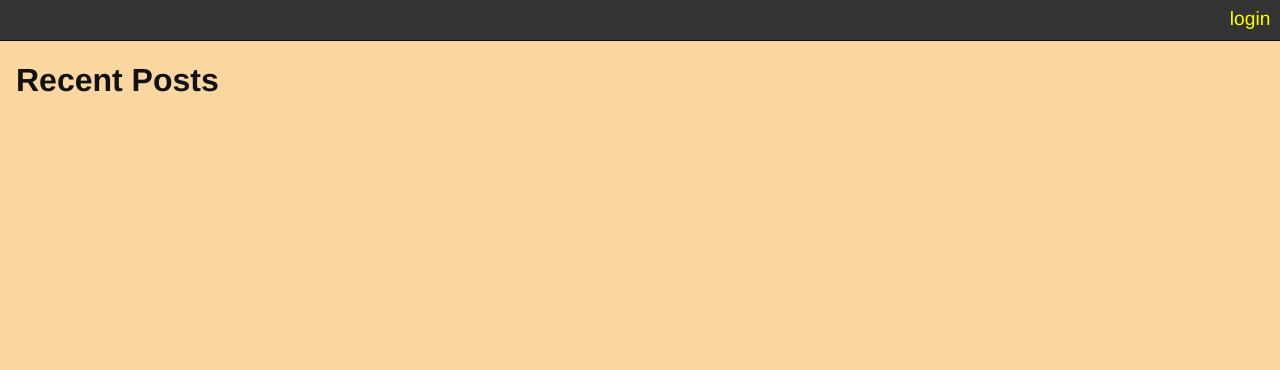
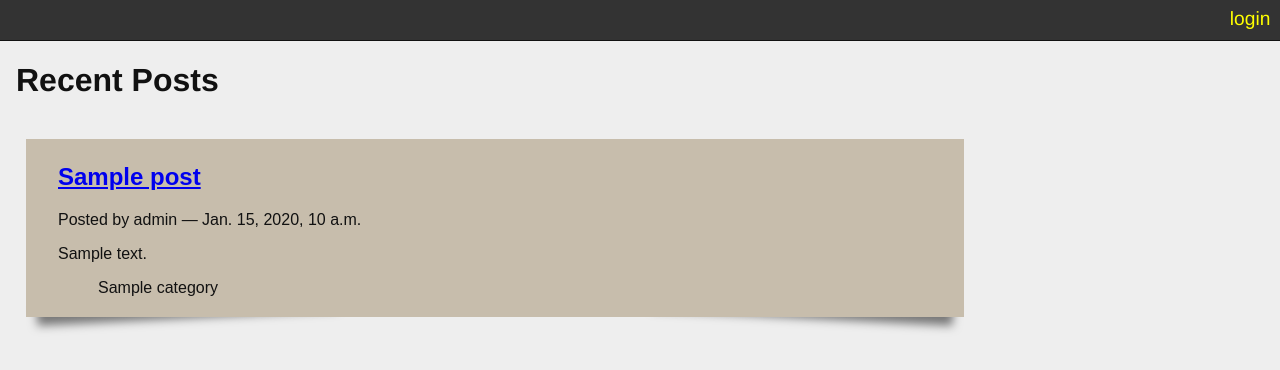
Before and after one commit to Aghw/django-blog, a Django app: page / in a window 1280 px wide. Shown: the top 370 px of the page. Run offline with Django 3.2, Linux system fonts and the light colour scheme; data comes from the database, SQL or seed files in the repository; tables that the repository leaves empty hold one stand-in row (values such as "Sample post").

Commit message:
adjusted queryset to remove gt criteria

```diff
--- /dev/null
+++ b/blogging/static/box.css
@@ -0,0 +1,41 @@
+.box {
+    width:70%;
+    background:#FFF;
+    margin:40px 10px;
+    padding: .25rem 2rem;
+    background-color:rgb(199, 189, 172);
+    font-family: Arial, Helvetica, sans-serif;
+}
+
+.effect2 {
+    position: relative;
+  }
+  .effect2:before, .effect2:after {
+    z-index: -1;
+    position: absolute;
+    content: "";
+    bottom: 15px;
+    left: 10px;
+    width: 50%;
+    top: 80%;
+    max-width:300px;
+    background: #777;
+    -webkit-box-shadow: 0 15px 10px #777;
+    -moz-box-shadow: 0 15px 10px #777;
+    box-shadow: 0 15px 10px #777;
+    -webkit-transform: rotate(-3deg);
+    -moz-transform: rotate(-3deg);
+    -o-transform: rotate(-3deg);
+    -ms-transform: rotate(-3deg);
+    transform: rotate(-3deg);
+  }
+  .effect2:after
+  {
+    -webkit-transform: rotate(3deg);
+    -moz-transform: rotate(3deg);
+    -o-transform: rotate(3deg);
+    -ms-transform: rotate(3deg);
+    transform: rotate(3deg);
+    right: 10px;
+    left: auto;
+  }
--- a/blogging/templates/blogging/list.html
+++ b/blogging/templates/blogging/list.html
@@ -1,8 +1,8 @@
 {% extends "base.html" %}{% block content %}
     <h1>Recent Posts</h1>
     {% comment %} here is where the query happens {% endcomment %}
-    {% for post in post_list %}
-    <div class="post">
+    {% for post in object_list %}
+    <div class="post box effect2" >
         <h2>
             <a href="{% url 'blog_detail' post.pk %}">{{ post }}</a>
         </h2>
@@ -17,7 +17,7 @@
                 <li>{{ category }}</li>
             {% endfor %}
         </ul>
-        <hr style="border: .0007rem dashed rgb(119, 61, 13);"/>
+        <!-- <hr style="border: .0007rem dashed rgb(119, 61, 13);"/> -->
     </div>
     {% endfor %}
 {% endblock %}
--- a/blogging/views.py
+++ b/blogging/views.py
@@ -10,11 +10,12 @@ from datetime import datetime, timedelta
 class BlogListView(ListView):
     model = Post
     template_name = 'blogging/list.html'
-    d10 = timedelta(10)
+    # d15 = timedelta(15)
     now = datetime.now()
-    queryset = Post.objects.all().order_by('-published_date').filter(published_date__gt=(now - d10))
+    queryset = Post.objects.order_by('-published_date').exclude(published_date__exact=None)
 
 
 class BlogDetailView(DetailView):
     model = Post
     template_name = 'blogging/detail.html'
+    queryset = Post.objects.exclude(published_date__exact=None)
--- a/mysite/templates/base.html
+++ b/mysite/templates/base.html
@@ -5,8 +5,9 @@
     <meta charset="utf-8">
     <title>My Django Blog</title>
     <link type="text/css" rel="stylesheet" href="{% static 'django_blog.css' %}">
+    <link type="text/css" rel="stylesheet" href="{% static 'box.css' %}">
   </head>
-  <body style="background-color:  #fad7a0;">
+  <body>
       <div id="header">
         <ul id="control-bar">
           {% if user.is_authenticated %}
```
